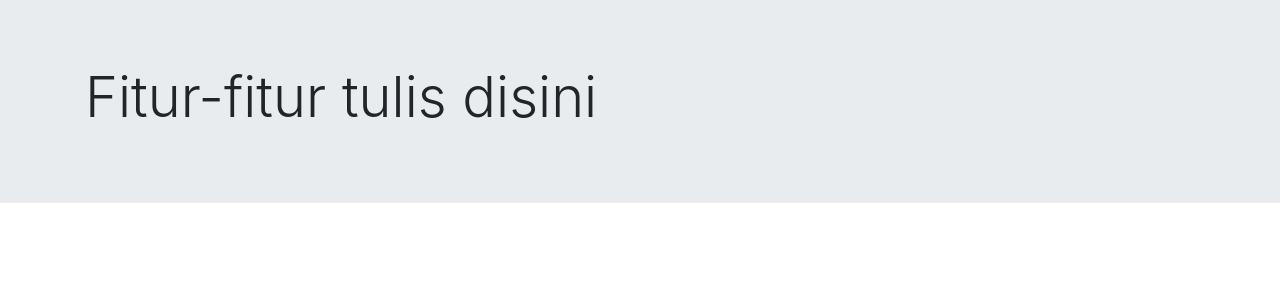
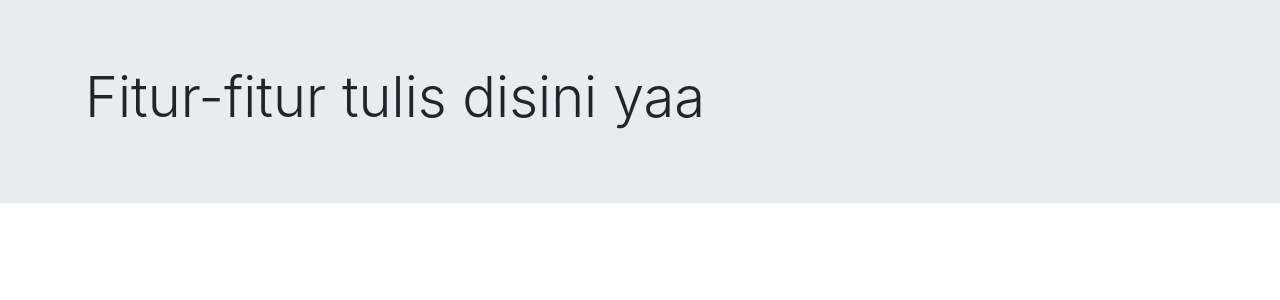
Before and after one commit to bayuper/poltekes, a PHP site: the page made by app/views/home/index.php in a window 1280 px wide. Shown: the part 82-382 px from the top of the page. Run offline with PHP 8.4, Linux system fonts and the light colour scheme; the template is opened without the code that fills it, so the values that code supplies are empty.

```diff
--- a/app/views/home/index.php
+++ b/app/views/home/index.php
@@ -1,5 +1,5 @@
 <div class="jumbotron jumbotron-fluid">
   <div class="container">
-    <h1 class="display-4">Fitur-fitur tulis disini</h1>
+    <h1 class="display-4">Fitur-fitur tulis disini yaa</h1>
   </div>
 </div>
```
